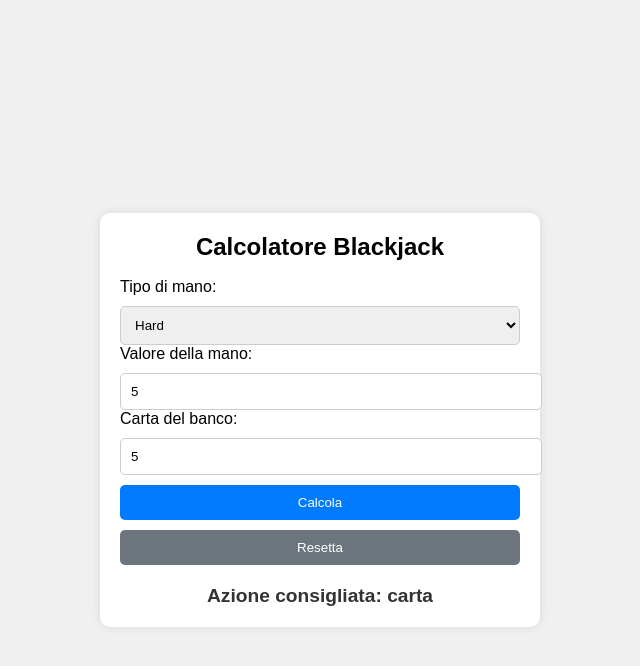
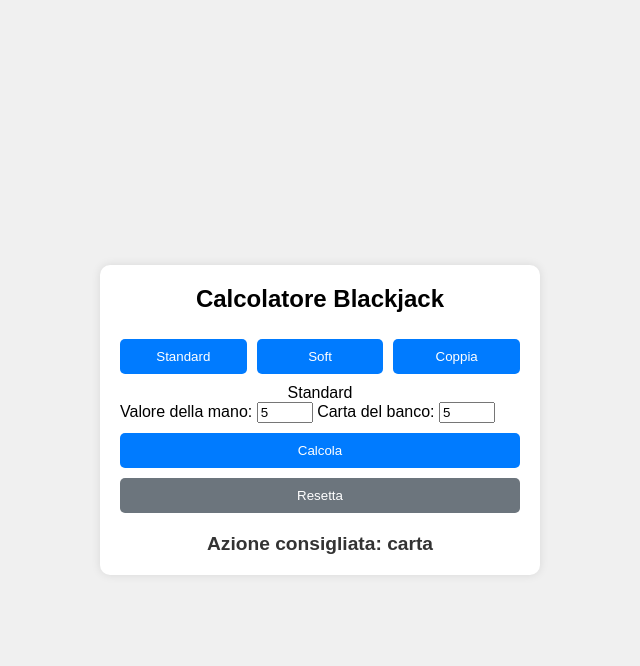
Before and after one commit to DiMasoMarioDomenico/black-jack-bot, a plain HTML site: page index.html in a window 1280 px wide. Both pictures are taken after typing "5", "5" into the empty fields and a click on the button "Calcola". Shown: the whole page, without its empty margins (320-960 px from the left). Drawn offline with Linux system fonts and the light colour scheme.

Commit message:
Update index.html

```diff
--- a/index.html
+++ b/index.html
@@ -28,34 +28,42 @@
             font-size: 1.5em;
             text-align: center;
         }
-        .container input, .container select, .container button {
+        .container button {
             width: 100%;
             padding: 10px;
             margin-top: 10px;
             border-radius: 5px;
-            border: 1px solid #ccc;
-        }
-        .container button {
+            border: none;
             background-color: #007bff;
             color: white;
-            border: none;
             cursor: pointer;
         }
         .container button:hover {
             background-color: #0056b3;
         }
-        .container .reset {
+        .container button.reset {
             background-color: #6c757d;
         }
-        .container .reset:hover {
+        .container button.reset:hover {
             background-color: #5a6268;
         }
-        .result {
+        .container .result {
             margin-top: 20px;
             font-size: 1.2em;
             font-weight: bold;
             color: #333;
             text-align: center;
+        }
+        .button-group {
+            display: flex;
+            justify-content: space-between;
+        }
+        .button-group button {
+            flex: 1;
+            margin-right: 10px;
+        }
+        .button-group button:last-child {
+            margin-right: 0;
         }
     </style>
     <script>
@@ -100,14 +108,19 @@
             }
         };
 
-        function getAction(playerHandType, playerHandValue, dealerCard) {
+        let selectedHandType = 'hard';
+
+        function getAction(playerHandValue, dealerCard) {
+            if (selectedHandType === 'hard' && playerHandValue >= 18) {
+                return 'stai';
+            }
             const dealerIndex = dealerCard - 2;
 
-            if (playerHandType === 'hard') {
+            if (selectedHandType === 'hard') {
                 return blackjackStrategy['hard'][playerHandValue][dealerIndex];
-            } else if (playerHandType === 'soft') {
+            } else if (selectedHandType === 'soft') {
                 return blackjackStrategy['soft'][playerHandValue][dealerIndex];
-            } else if (playerHandType === 'pairs') {
+            } else if (selectedHandType === 'pairs') {
                 return blackjackStrategy['pairs'][playerHandValue][dealerIndex];
             } else {
                 return 'Errore';
@@ -115,31 +128,35 @@
         }
 
         function calculate() {
-            const handType = document.getElementById('handType').value;
             const handValue = document.getElementById('handValue').value;
             const dealerCard = document.getElementById('dealerCard').value;
 
-            const action = getAction(handType, handValue, dealerCard);
+            const action = getAction(handValue, dealerCard);
             document.getElementById('result').innerText = `Azione consigliata: ${action}`;
         }
 
+        function selectHandType(type) {
+            selectedHandType = type;
+            document.getElementById('selectedHandType').innerText = type.charAt(0).toUpperCase() + type.slice(1);
+        }
+
         function reset() {
-            document.getElementById('handType').value = 'hard';
             document.getElementById('handValue').value = '';
             document.getElementById('dealerCard').value = '';
             document.getElementById('result').innerText = '';
+            selectHandType('hard');
         }
     </script>
 </head>
 <body>
     <div class="container">
         <h1>Calcolatore Blackjack</h1>
-        <label for="handType">Tipo di mano:</label>
-        <select id="handType">
-            <option value="hard">Hard</option>
-            <option value="soft">Soft</option>
-            <option value="pairs">Pairs</option>
-        </select>
+        <div class="button-group">
+            <button onclick="selectHandType('hard')">Standard</button>
+            <button onclick="selectHandType('soft')">Soft</button>
+            <button onclick="selectHandType('pairs')">Coppia</button>
+        </div>
+        <div id="selectedHandType" style="text-align: center; margin-top: 10px;">Standard</div>
         <label for="handValue">Valore della mano:</label>
         <input type="number" id="handValue" min="1" max="21">
         <label for="dealerCard">Carta del banco:</label>
```
